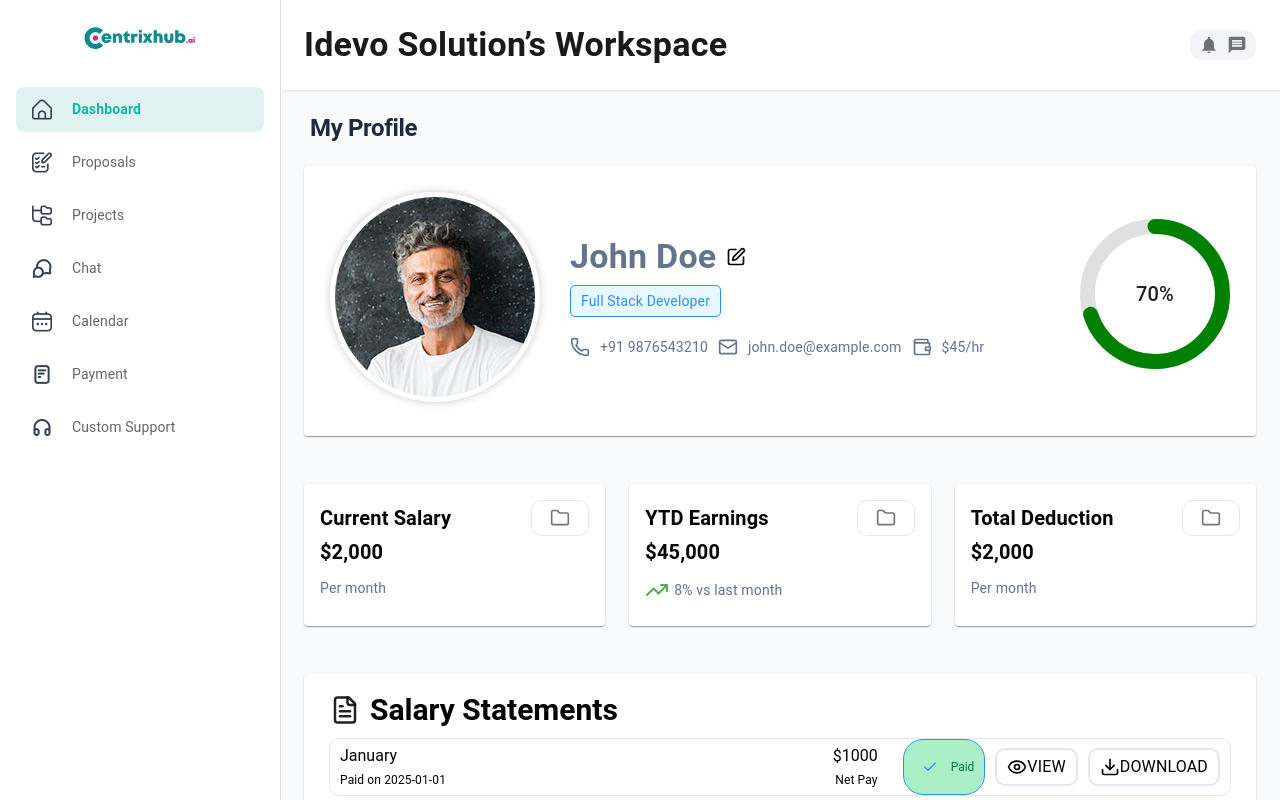
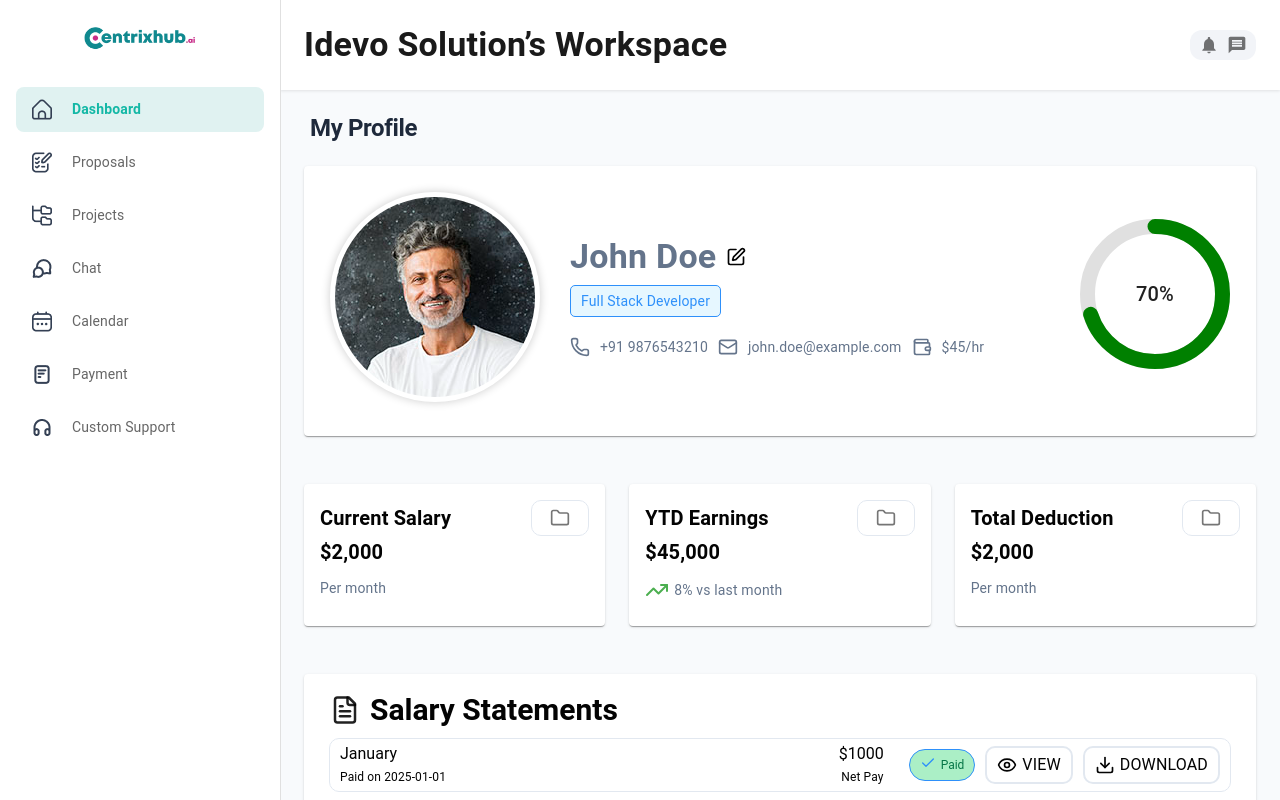
Before and after one commit to intZaibi/IdovoTask, a React (Vite) app: page / in a window 1280 px wide. Shown: the top 800 px of the page. Built offline with nearby package versions, Linux system fonts and the light colour scheme.

Commit message:
making responsive

```diff
--- a/components/Page1/SalaryStatement.tsx
+++ b/components/Page1/SalaryStatement.tsx
@@ -2,7 +2,6 @@ import {
   Box,
   Card,
   CardContent,
-  IconButton,
   styled,
   Typography,
 } from "@mui/material";
@@ -196,7 +195,7 @@ export default function SalaryStatement() {
                             border: "1px solid #2E90FA",
                           }}
                         >
-                          <IconButton
+                          <Box
                             sx={{ display: { xs: "none", md: "block" } }}
                           >
                             <Check
@@ -206,7 +205,7 @@ export default function SalaryStatement() {
                                 height: "16px",
                               }}
                             />
-                          </IconButton>
+                          </Box>
                           {item.status}
                         </Typography>
                         <Button
@@ -226,7 +225,7 @@ export default function SalaryStatement() {
                           <Eye style={{ width: "20px", height: "20px" }} />{" "}
                           <Typography
                             sx={{
-                              marginLeft: { xs: "5px", md: "0px" },
+                              marginLeft: { md: "5px", xs: "0px" },
                               display: { xs: "none", md: "block" },
                             }}
                           >
@@ -252,7 +251,7 @@ export default function SalaryStatement() {
                           />
                           <Typography
                             sx={{
-                              marginLeft: { xs: "5px", md: "0px" },
+                              marginLeft: { xs: "0px", sm: "5px" },
                               display: { xs: "none", md: "block" },
                             }}
                           >
```
